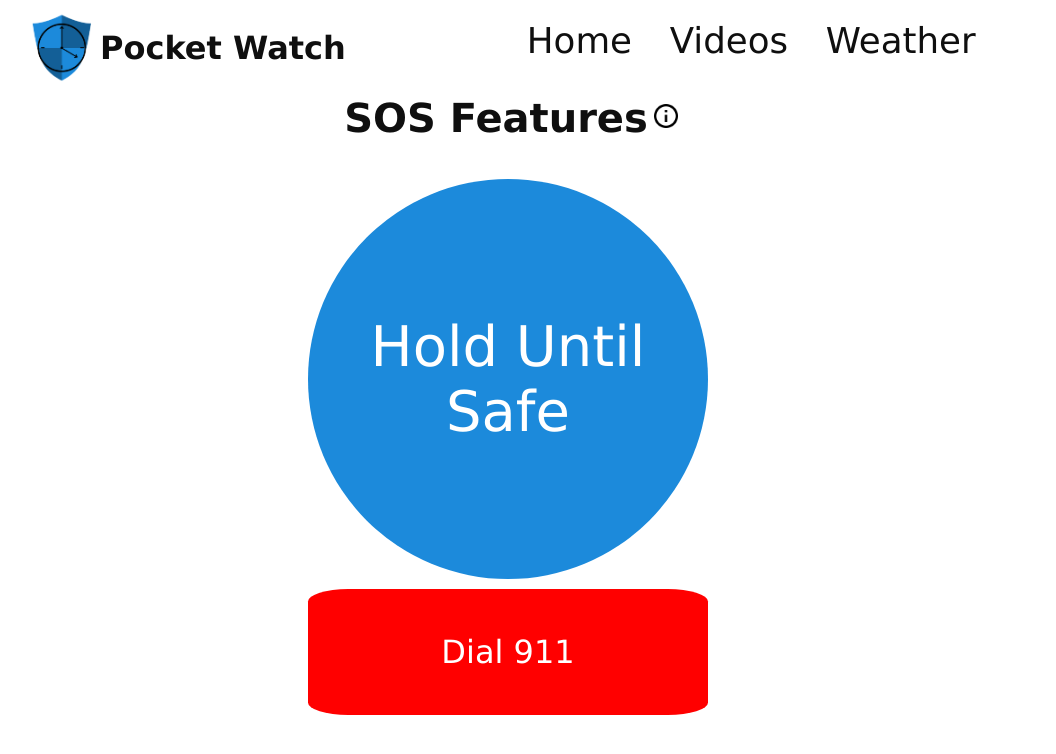
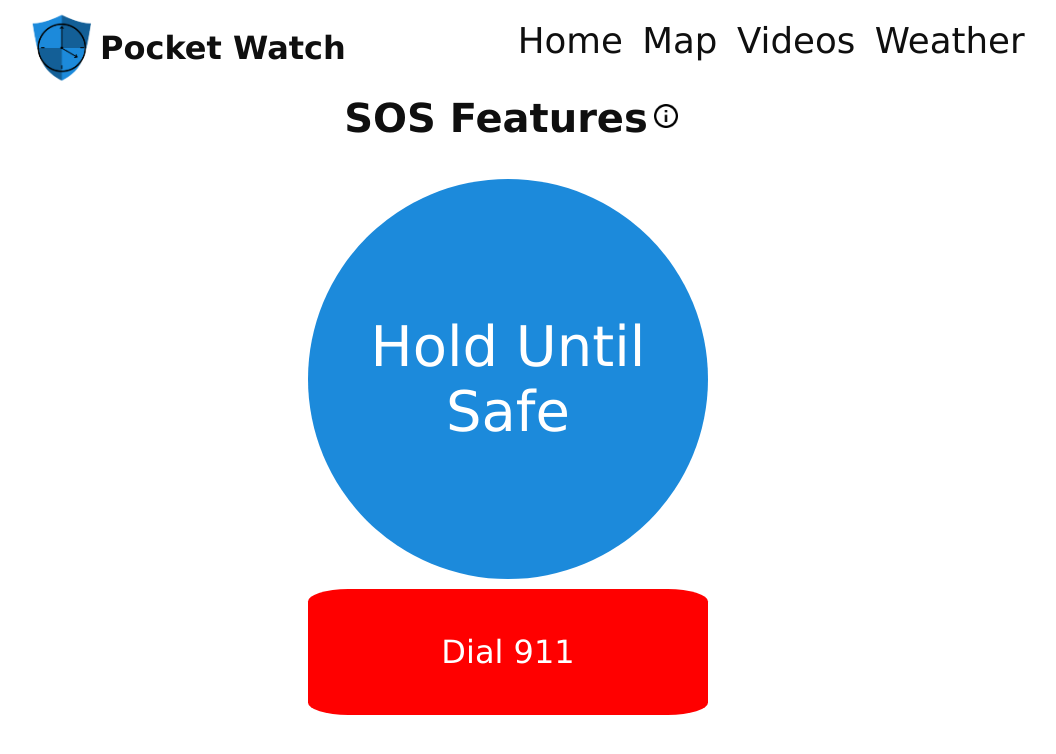
Before and after one commit to conconloo/pocket-watch-project, a React (Create React App) app in the folder client/: page / in a window 1280 px wide. Shown: the top 754 px of the page, without its empty margins (132-1188 px from the left). Built offline with nearby package versions, Linux system fonts and the light colour scheme; no server answers.

Commit message:
navbar changes

```diff
--- a/client/src/App.js
+++ b/client/src/App.js
@@ -48,6 +48,7 @@ const App = () => {
             <div className='links' id="links">
               <Link className="link" to="/weather">Weather</Link>
               <Link className="link" to="/videos">Videos</Link>
+              <Link className="link" to="/map">Map</Link>
               <Link className="link" to="/">Home</Link>
             </div>
           </div>
```
